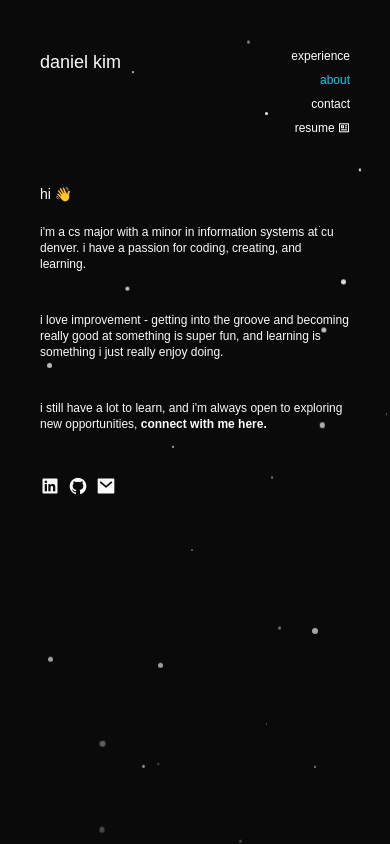
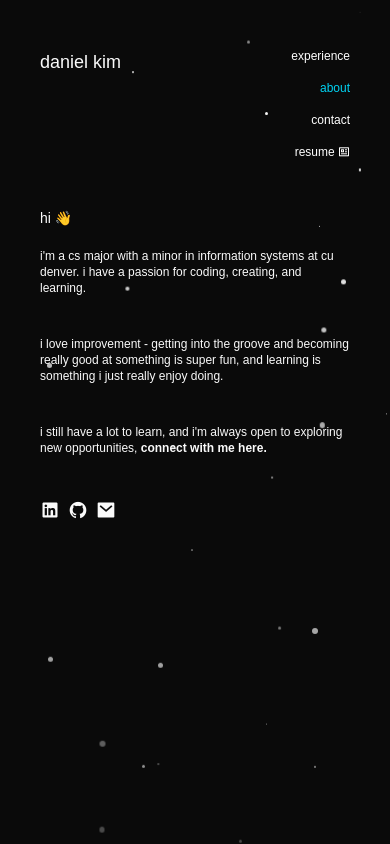
Before and after one commit to dkim2448/ts-portfolio, a React (Vite) app: page /about in a window 390 px wide. Built offline with nearby package versions, Linux system fonts and the light colour scheme; a web font is replaced by a local one.

Commit message:
increased gap between navbar links

```diff
--- a/src/components/Navbar.tsx
+++ b/src/components/Navbar.tsx
@@ -19,7 +19,7 @@ export default function Navbar() {
 				<p>daniel kim</p>
 			</div>
 
-			<div className="flex flex-col gap-2 sm:gap-1 text-right">
+			<div className="flex flex-col gap-4 sm:gap-1 text-right">
 				{/*
         to="/" and to="/about" must patch the `path` values in App.tsx's <Route> list
         */}
```
